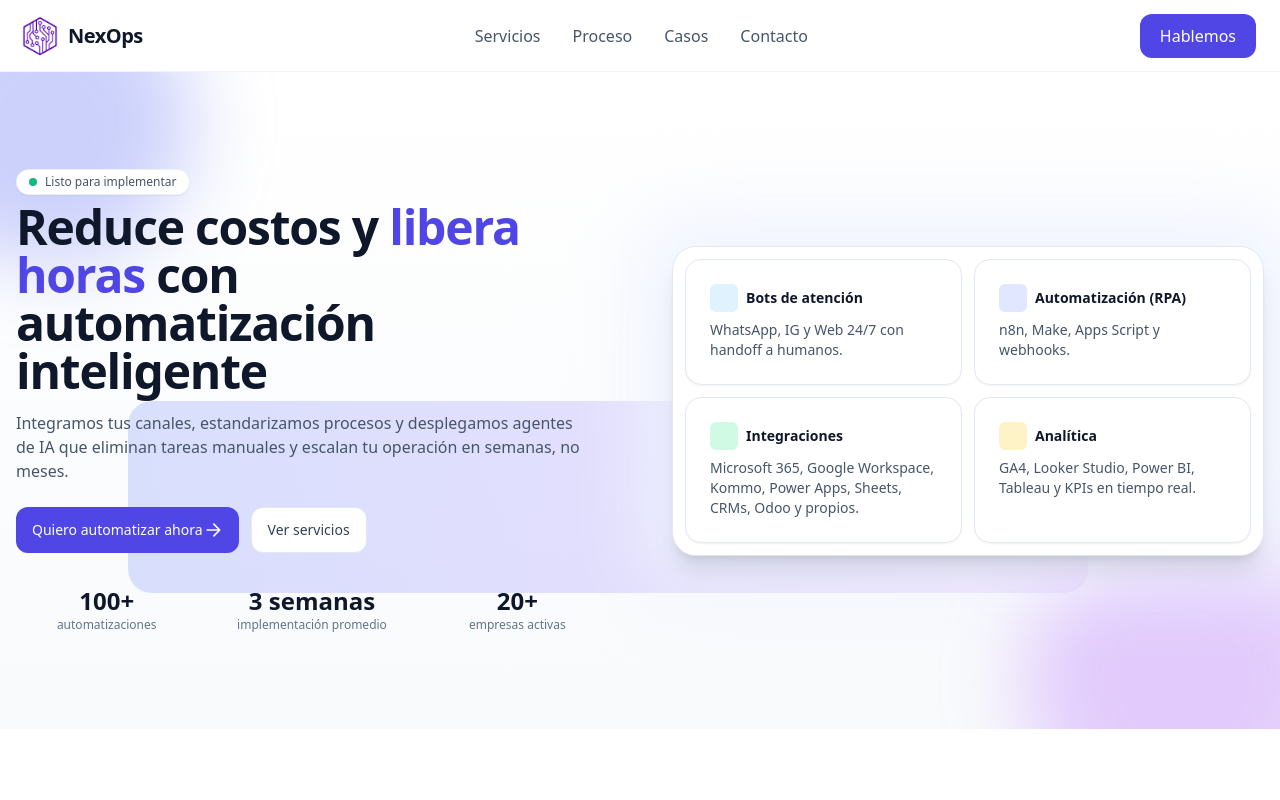
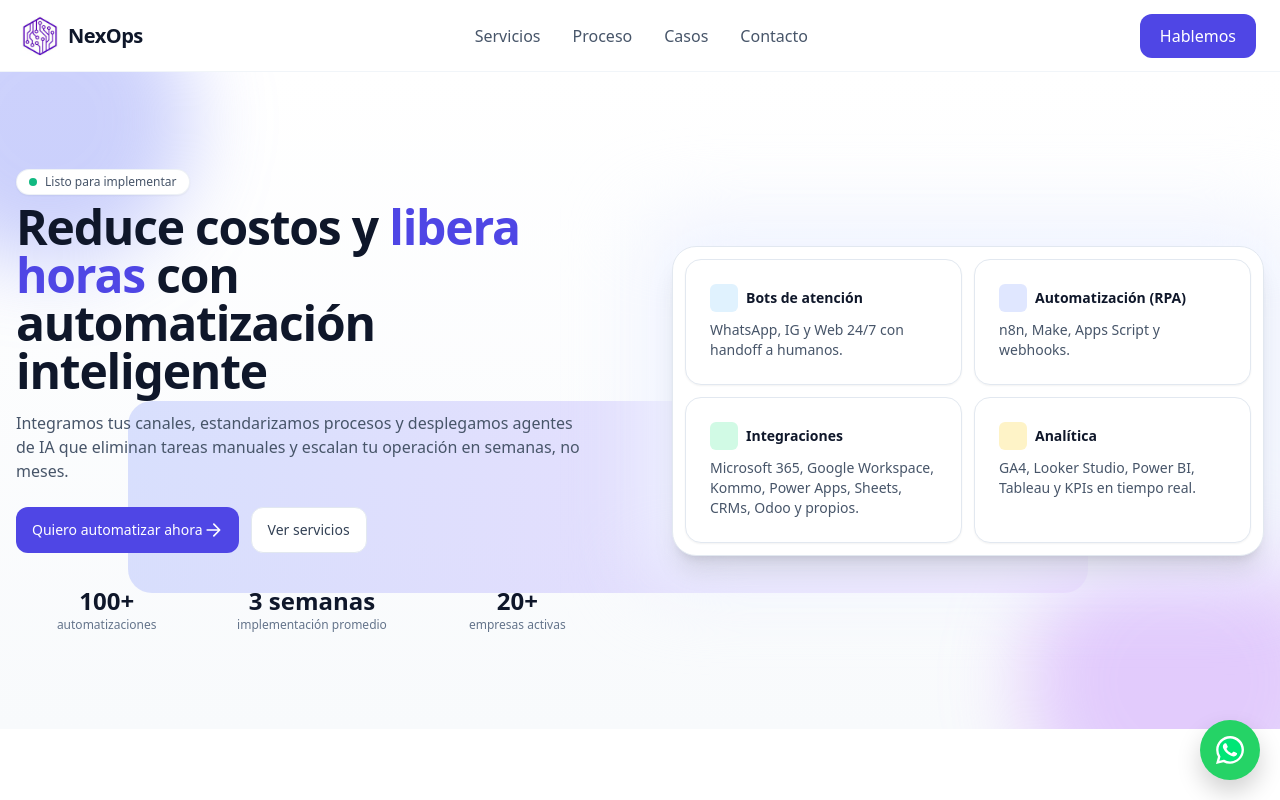
Before and after one commit to AlanTN13/webneoxps, a React (Vite) app: page / in a window 1280 px wide. Shown: the top 800 px of the page. Built offline with nearby package versions, Linux system fonts and the light colour scheme.

Commit message:
fix: whatsapp up

```diff
--- a/src/App.jsx
+++ b/src/App.jsx
@@ -4,7 +4,10 @@ import brandLogo from "./assets/logo-nexops.svg";
 
 import "./index.css";
 import "./App.css";
+
 import IntegrationsMarquee from "./components/IntegrationsMarquee";
+import FloatingWhatsApp from "./components/FloatingWhatsApp";
+
 
 /* =========================
    Helpers WOW (sin librerías)
@@ -438,6 +441,7 @@ const Footer = () => (
 /* =========
    App
    ========= */
+
    export default function App() {
     useEffect(() => {
       const prefersReduced = window.matchMedia("(prefers-reduced-motion: reduce)");
@@ -447,19 +451,21 @@ export default function App() {
       }
     }, []);
 
-  useReveal(); // activa reveal en todo lo que tenga data-reveal
+    useReveal();
 
     return (
       <div className="min-h-screen bg-white text-slate-900 antialiased">
         <NavBar />
         <Hero />
-      {/* 👉 Carrusel arriba de “Equipos que confían…” */}
         <Logos />
         <Servicios />
         <Proceso />
         <Casos />
         <CTA />
         <Footer />
+
+        {/* 👇 WhatsApp flotante al final */}
+        <FloatingWhatsApp phone="5491132106711" />
       </div>
     );
   }
--- /dev/null
+++ b/src/components/FloatingWhatsApp.jsx
@@ -0,0 +1,56 @@
+import { useMemo } from "react";
+import whatsappLogo from "../assets/whatsapp.svg"; // 👈 Punto 2: importamos el logo
+
+export default function FloatingWhatsApp({
+  phone,
+  message = "¡Hola! Quiero hacer una consulta 🚀",
+}) {
+  const href = useMemo(() => {
+    const encoded = encodeURIComponent(message);
+    return `https://wa.me/${phone}?text=${encoded}`;
+  }, [phone, message]);
+
+  return (
+    <a
+      href={href}
+      target="_blank"
+      rel="noopener noreferrer"
+      aria-label="Abrir chat de WhatsApp"
+      title="Escribir por WhatsApp"
+      style={{
+        position: "fixed",
+        right: 20,
+        bottom: 20,
+        zIndex: 9999,
+        width: 60,
+        height: 60,
+        borderRadius: "50%",
+        background: "#25D366",
+        display: "flex",
+        alignItems: "center",
+        justifyContent: "center",
+        boxShadow: "0 12px 24px rgba(0,0,0,.18)",
+        cursor: "pointer",
+        transition: "transform .15s ease, box-shadow .15s ease",
+        pointerEvents: "auto",
+      }}
+      onMouseEnter={(e) => {
+        e.currentTarget.style.transform = "scale(1.06)";
+        e.currentTarget.style.boxShadow = "0 16px 28px rgba(0,0,0,.22)";
+      }}
+      onMouseLeave={(e) => {
+        e.currentTarget.style.transform = "scale(1)";
+        e.currentTarget.style.boxShadow = "0 12px 24px rgba(0,0,0,.18)";
+      }}
+    >
+      {/* 👇 Punto 2: reemplazamos el svg por la imagen importada */}
+      <img
+        src={whatsappLogo}
+        alt="WhatsApp"
+        width="28"
+        height="28"
+        style={{ pointerEvents: "none" }}
+      />
+    </a>
+  );
+}
```
Also changed, not shown: src/assets/whatsapp.svg (added). Lines whose indentation alone changed are shown as unchanged.
